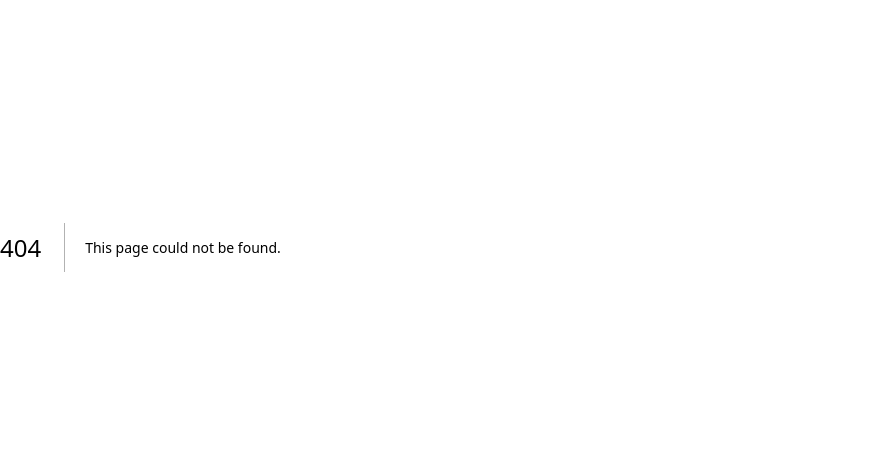
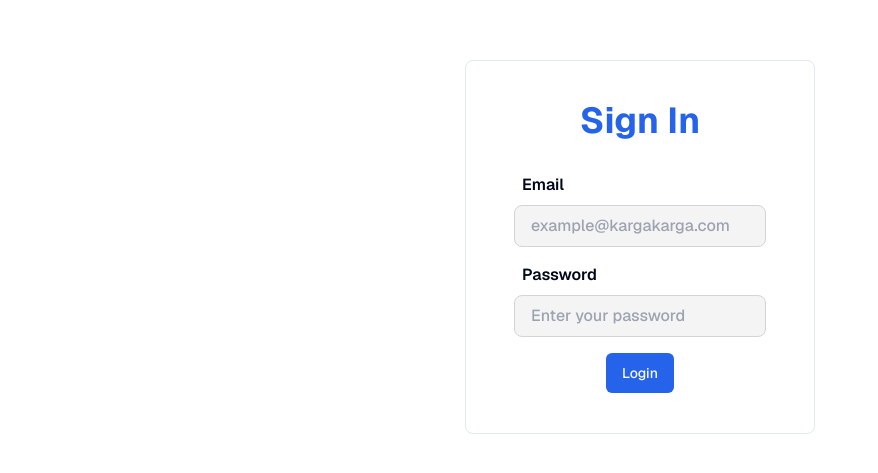
Before and after one commit to emrecancorapci/nextjs_case, a Next.js app: page /login in a window 1280 px wide. Before the commit this address had no page. Shown: the part 153-626 px from the top of the page, without its empty margins (0-878 px from the left). Built offline with nearby package versions, Linux system fonts and the light colour scheme.

Commit message:
Add login layout and form components

```diff
--- a/src/app/layout.tsx
+++ b/src/app/layout.tsx
@@ -22,6 +22,7 @@
     <html className={`${GeistSans.variable} ${GeistMono.variable} antialiased`} lang="en">
       <body className="flex min-h-screen bg-background font-sans">
         <Providers>{children}</Providers>
+        <Toaster />
       </body>
     </html>
   );
--- /dev/null
+++ b/src/app/login/layout.tsx
@@ -0,0 +1,3 @@
+export default function LoginLayout({ children }: Readonly<{ children: React.ReactNode }>) {
+  return <div className="flex min-h-screen w-full items-center justify-center">{children}</div>;
+}
--- /dev/null
+++ b/src/app/login/login-form.tsx
@@ -0,0 +1,59 @@
+import { type SubmitHandler, useForm } from 'react-hook-form';
+
+import { Button } from '@/components/ui/button';
+
+export interface FormInputs {
+  email: string;
+  password: string;
+}
+
+interface Properties {
+  onSubmit: SubmitHandler<FormInputs>;
+}
+
+export default function LoginForm({ onSubmit }: Properties): JSX.Element {
+  const {
+    register,
+    handleSubmit,
+    formState: { errors },
+  } = useForm<FormInputs>();
+
+  return (
+    <form className="flex flex-col content-center items-center gap-4 px-12 pt-8" onSubmit={handleSubmit(onSubmit)}>
+      <label className="w-full" htmlFor="LoginUsernameControl">
+        <h3 className="pb-2 ps-2 text-base font-semibold">Email</h3>
+        <input
+          type="email"
+          className="w-full rounded-lg border border-zinc-300 bg-zinc-100 px-4 py-2 font-medium text-zinc-700 focus:border-blue-500 focus:outline-none"
+          placeholder="example@kargakarga.com"
+          id="LoginUsernameControl"
+          aria-invalid={errors.email === undefined ? 'false' : 'true'}
+          {...register('email', { required: true, pattern: /^[\da-z]+@[\da-z]+\.[a-z]+$/i })}
+        />
+        {errors.email !== undefined && (
+          <p role="alert" className="pt-2 text-xs text-red-600">
+            {errors.email?.type === 'required' && 'Email is required.'}
+          </p>
+        )}
+      </label>
+      <label className="w-full" htmlFor="LoginPasswordControl">
+        <h3 className="pb-2 ps-2 text-base font-semibold">Password</h3>
+        <input
+          type="password"
+          className="w-full rounded-lg border border-zinc-300 bg-zinc-100 px-4 py-2 font-medium text-zinc-700 focus:border-blue-500 focus:outline-none"
+          placeholder="Enter your password"
+          id="LoginPasswordControl"
+          aria-invalid={errors.password === undefined ? 'false' : 'true'}
+          {...register('password', { required: true, minLength: 7 })}
+        />
+        {errors.password !== undefined && (
+          <p role="alert" className="pt-2 text-xs text-red-600">
+            {errors.password?.type === 'required' && 'Password is required.'}
+            {errors.password?.type === 'minLength' && 'Password should be longer than 7 characters.'}
+          </p>
+        )}
+      </label>
+      <Button type="submit">Login</Button>
+    </form>
+  );
+}
--- /dev/null
+++ b/src/app/login/login.tsx
@@ -0,0 +1,36 @@
+'use client';
+
+import { signIn } from 'next-auth/react';
+
+import { useToast } from '@/components/ui/use-toast';
+
+import LoginForm, { type FormInputs } from './login-form';
+
+export default function Login(): JSX.Element {
+  // eslint-disable-next-line @typescript-eslint/no-unsafe-assignment
+  const { toast } = useToast();
+
+  const onSubmit: (formData: FormInputs) => void = (formData: FormInputs) => {
+    console.log('Form Data', formData);
+    signIn('credentials', {
+      email: formData.email,
+      password: formData.password,
+      callbackUrl: '/dashboard',
+      redirect: true,
+    })
+      .then(() => {
+        toast({ title: 'Success', description: 'Başarıyla giriş yapıldı.' });
+      })
+      .catch((error: Error) => {
+        console.log('Error', error);
+        toast({ title: 'Error', description: error.message, variant: 'destructive' });
+      });
+  };
+
+  return (
+    <div className="flex flex-col rounded-lg border bg-background py-10">
+      <h1 className="text-center text-4xl font-bold text-primary">Sign In</h1>
+      <LoginForm onSubmit={onSubmit} />
+    </div>
+  );
+}
--- /dev/null
+++ b/src/app/login/page.tsx
@@ -0,0 +1 @@
+export { default } from './login';
```
